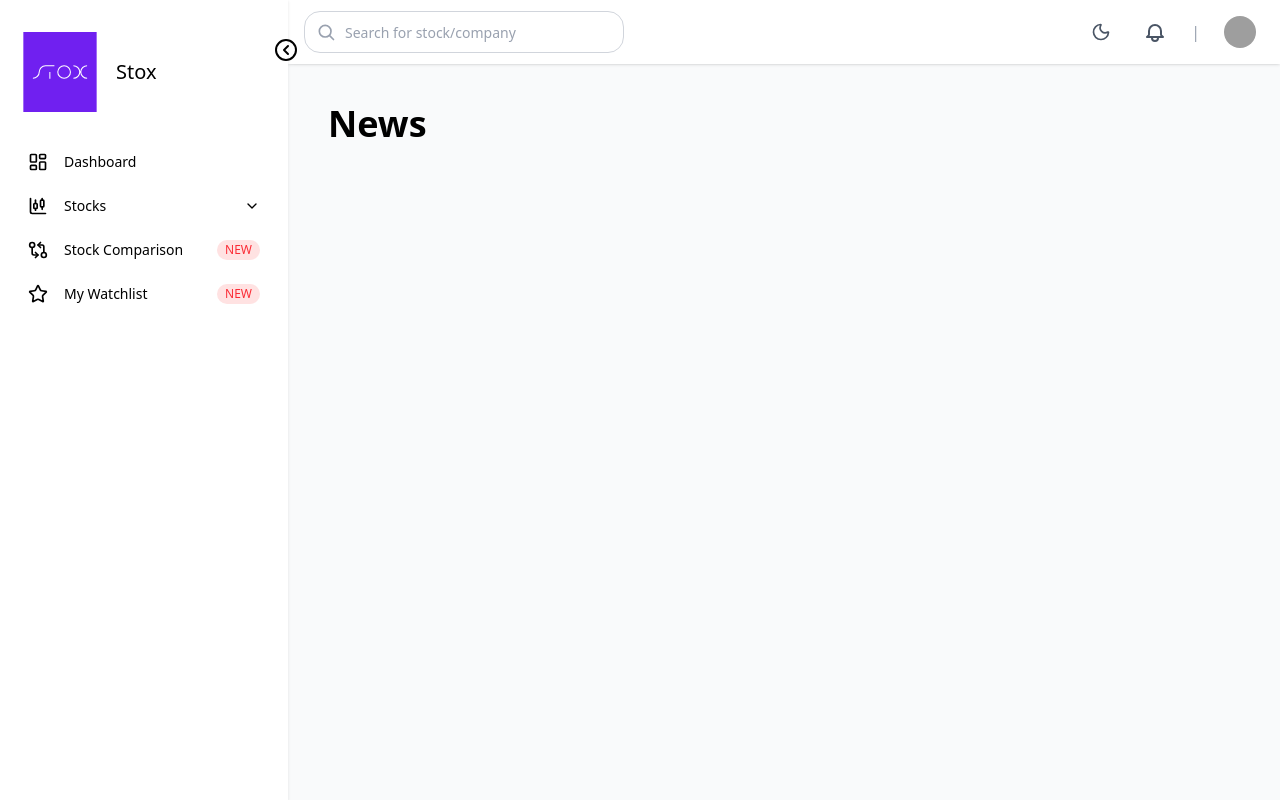
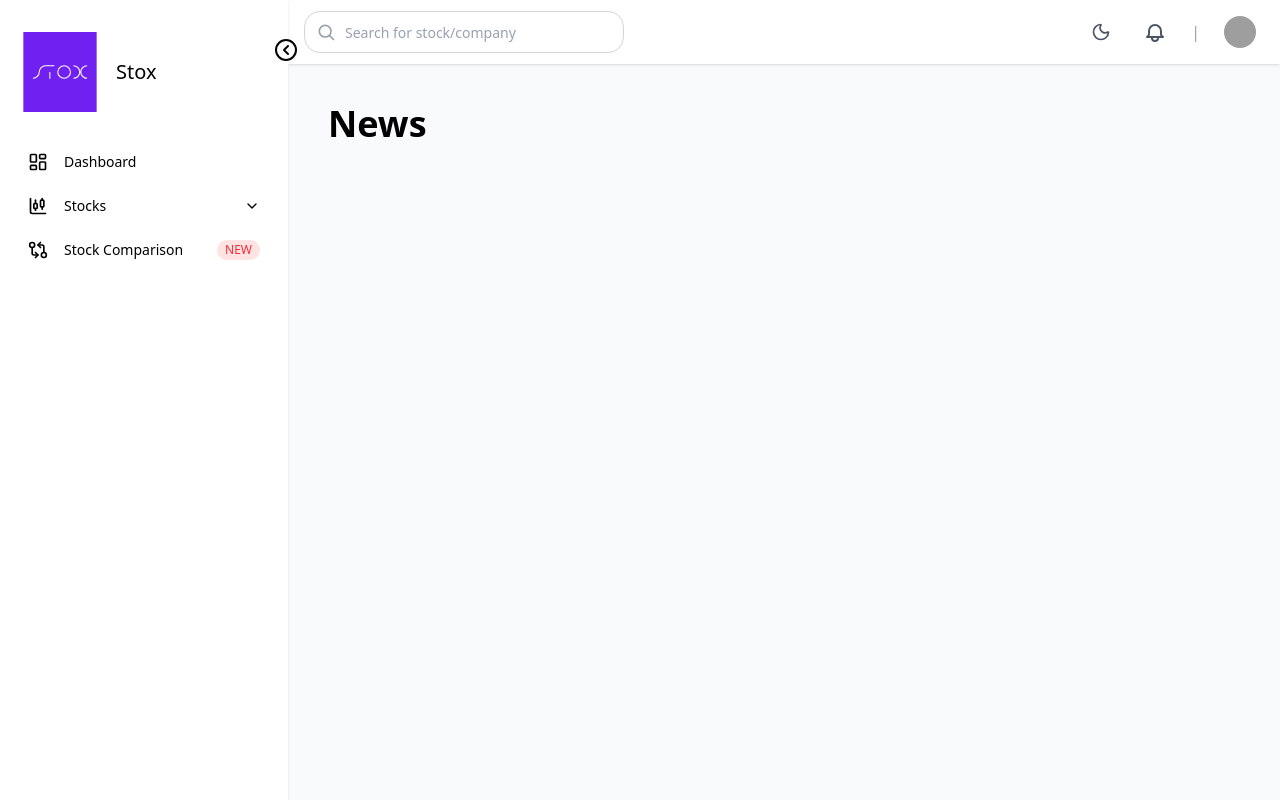
Before and after one commit to AritraC1/stox-ui, a React (Vite) app: page /news in a window 1280 px wide. Built offline with nearby package versions, Linux system fonts and the light colour scheme; grey boxes are pictures that could not be loaded.

Commit message:
Commented some options (Temporary)

```diff
--- a/src/components/common/Sidebar.jsx
+++ b/src/components/common/Sidebar.jsx
@@ -21,7 +21,7 @@ const Sidebar = () => {
         { title: "Dashboard", icon: <LayoutDashboard size={20} />, path: "/" },
         { title: "Stocks", icon: <ChartCandlestick size={20} />, path: "/stocks" },
         { title: "Stock Comparison", icon: <GitCompareArrows size={20} />, path: "/stock-comparison", new: true },
-        { title: "My Watchlist", icon: <Star size={20} />, path: "/my-watchlist", new: true },
+        // { title: "My Watchlist", icon: <Star size={20} />, path: "/my-watchlist", new: true },
         // { title: "News", icon: <Newspaper size={20} />, path: "/news", new: true },
         // { title: "Setting", icon: <Settings size={20} />, path: "/settings", gap: true },
         // { title: "Help", icon: <BadgeQuestionMark size={20} />, path: "/help" },
```
